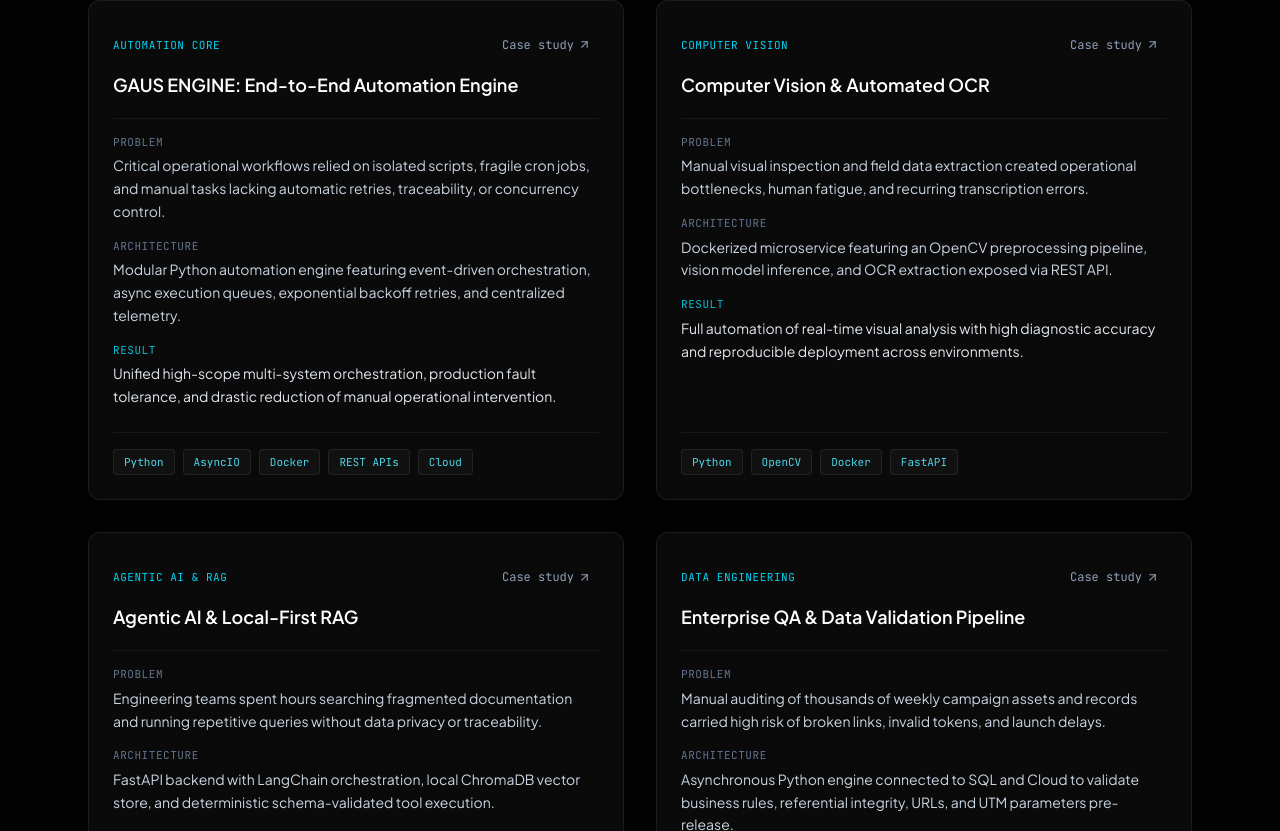
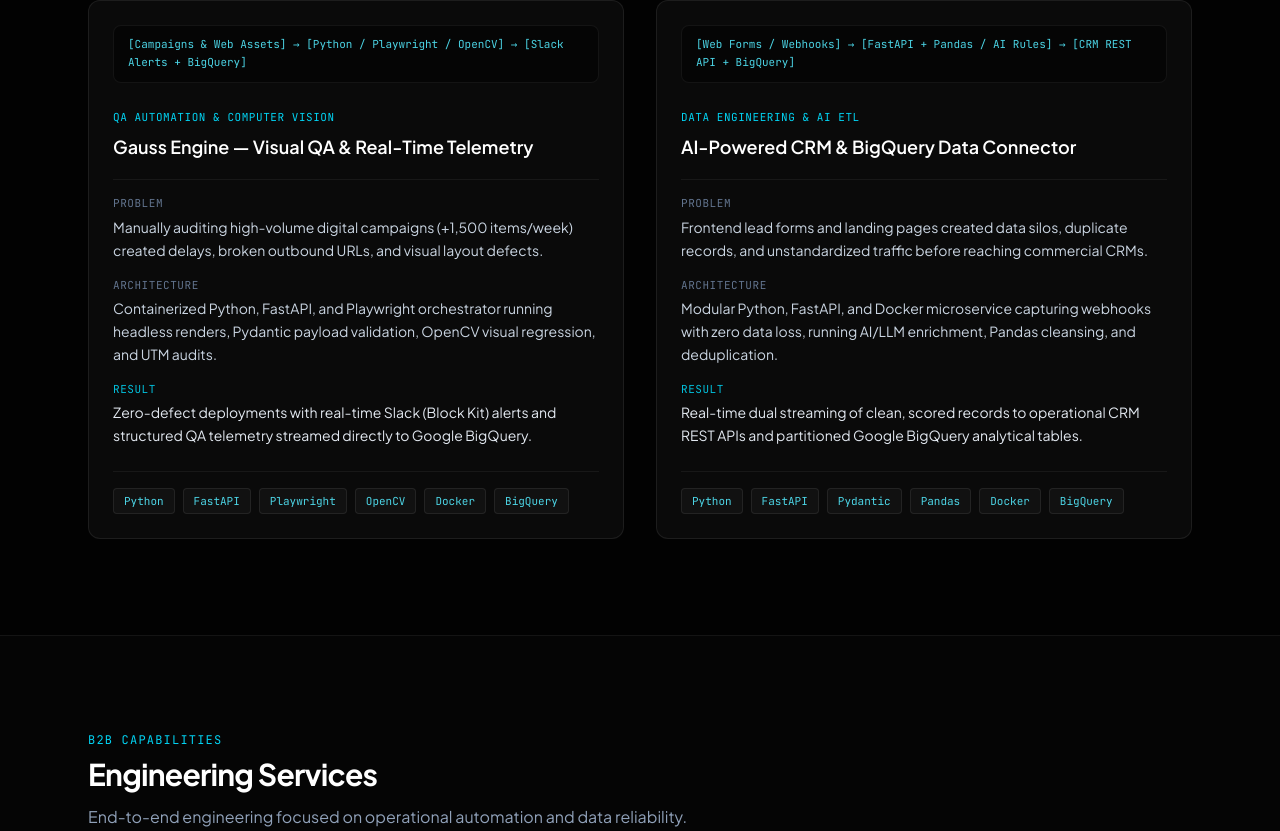
Before and after one commit to hendevdata/hendev, a React (Vite) app: page / in a window 1280 px wide. Shown: the part 989-1820 px from the top of the page. Built offline with nearby package versions, Linux system fonts and the light colour scheme.

Commit message:
refactor(projects,copy): focus on 2 core case studies (Gauss Engine & CRM-BigQuery), add monospace flows & clean ES/EN copy

```diff
--- a/src/components/ProjectsSection.jsx
+++ b/src/components/ProjectsSection.jsx
@@ -1,5 +1,4 @@
 import React from 'react';
-import { ArrowUpRight } from 'lucide-react';
 
 export default function ProjectsSection({ t }) {
   return (
@@ -30,20 +29,16 @@ export default function ProjectsSection({ t }) {
             className="flex flex-col justify-between rounded-xl border border-white/[0.08] bg-[#0A0A0A] p-5 transition-colors hover:border-cyan-500/30 sm:p-6"
           >
             <div>
-              <div className="flex items-center justify-between gap-2">
-                <span className="font-mono text-[11px] uppercase tracking-wider text-cyan-400">
-                  {project.category}
-                </span>
-                {project.slug && (
-                  <a
-                    href={`/projects/${project.slug}`}
-                    className="inline-flex min-h-[40px] items-center gap-1 rounded-md px-2 font-mono text-xs text-slate-400 transition-colors hover:bg-white/[0.04] hover:text-cyan-300"
-                  >
-                    <span>{t.labels.caseStudyLink}</span>
-                    <ArrowUpRight size={13} aria-hidden="true" />
-                  </a>
-                )}
+              {/* Minimalist Monospace Architecture Flow */}
+              <div className="mb-5 overflow-x-auto rounded-lg border border-white/[0.06] bg-[#050505] px-3.5 py-2.5">
+                <p className="whitespace-nowrap font-mono text-[11px] text-cyan-300/90 sm:whitespace-normal sm:leading-relaxed">
+                  {project.flow}
+                </p>
               </div>
+
+              <span className="font-mono text-[11px] uppercase tracking-wider text-cyan-400">
+                {project.category}
+              </span>
 
               <h3 className="mt-2 text-lg font-semibold leading-snug text-white">
                 {project.title}
--- a/src/i18n/translations.js
+++ b/src/i18n/translations.js
@@ -11,7 +11,7 @@ export const translations = {
     seo: {
       title: 'Henry Larreal | Automatización Python, CV y Datos',
       description:
-        'Python Automation Developer, Computer Vision Engineer y Consultor IA y Datos. Arquitecturas escalables en producción con Python, OpenCV, AWS y GCP.',
+        'Python Automation Developer, Computer Vision Engineer y Consultor IA y Datos. Sistemas escalables con Python, Playwright, OpenCV, FastAPI y BigQuery.',
       ogLocale: 'es_ES',
     },
     nav: {
@@ -26,7 +26,7 @@ export const translations = {
       badge: 'Disponible para proyectos B2B y roles remotos',
       h1: 'Automatización con Python, Visión por Computadora y Arquitecturas de Datos.',
       subtitle:
-        'Transformo procesos manuales y cuellos de botella operativos en sistemas escalables en producción con Python, Computer Vision y Cloud.',
+        'Diseño pipelines en Python, sistemas de Visión por Computadora y arquitecturas Cloud que reemplazan tareas manuales por software escalable.',
       ctaPrimary: 'Ver Proyectos',
       ctaSecondary: 'Contactar',
     },
@@ -50,67 +50,40 @@ export const translations = {
     ],
     projects: {
       eyebrow: 'Casos de Estudio',
-      title: 'Proyectos Destacados en Producción',
+      title: 'Proyectos Destacados',
       subtitle:
-        'Sistemas reales diseñados bajo arquitectura resiliente: problema de negocio, diseño técnico y resultado medible.',
+        'Arquitecturas reales en operación: problema, diseño técnico y resultado medible.',
       labels: {
         problem: 'Problema',
         architecture: 'Arquitectura',
         result: 'Resultado',
-        caseStudyLink: 'Caso técnico',
       },
       items: [
         {
-          id: 'gaus-engine',
-          slug: 'gaus-engine',
-          title: 'GAUS ENGINE: Motor de Automatización End-to-End',
-          category: 'Automation Core',
+          id: 'gauss-engine',
+          title: 'Gauss Engine — QA Visual y Telemetría en Tiempo Real',
+          category: 'QA AUTOMATION & COMPUTER VISION',
+          flow: '[Campaigns & Web Assets] → [Python / Playwright / OpenCV] → [Slack Alerts + BigQuery]',
           problem:
-            'Flujos operativos críticos dependían de scripts aislados, cron jobs frágiles y tareas manuales sin reintentos automáticos, trazabilidad ni control de concurrencia.',
+            'Auditar manualmente campañas digitales de alto volumen (+1,500 ítems/semana) generaba retrasos, enlaces rotos y errores visuales en producción.',
           architecture:
-            'Motor modular de automatización en Python con orquestación basada en eventos, colas de ejecución asíncrona, backoff exponencial y telemetría centralizada.',
+            'Orquestador en Python, FastAPI y Playwright en Docker que ejecuta renders headless, validación de payloads (Pydantic), regresión visual con OpenCV y auditoría de UTMs.',
           result:
-            'Orquestación unificada de flujos multi-sistema de alto alcance, tolerancia a fallos en producción y eliminación de intervención operativa manual.',
-          tags: ['Python', 'AsyncIO', 'Docker', 'APIs REST', 'Cloud'],
+            'Despliegues sin defectos con alertas instantáneas vía Slack (Block Kit) y telemetría estructurada en Google BigQuery.',
+          tags: ['Python', 'FastAPI', 'Playwright', 'OpenCV', 'Docker', 'BigQuery'],
         },
         {
-          id: 'cv-ocr',
-          slug: 'tilapia-scan-ai',
-          title: 'Visión por Computadora y OCR Automatizado',
-          category: 'Computer Vision',
+          id: 'crm-bigquery-connector',
+          title: 'Conector de Datos IA — CRM & Google BigQuery',
+          category: 'DATA ENGINEERING & AI ETL',
+          flow: '[Web Forms / Webhooks] → [FastAPI + Pandas / AI Rules] → [CRM REST API + BigQuery]',
           problem:
-            'Inspección visual y extracción de datos en campo realizadas de forma manual, generando cuellos de botella, fatiga operativa y errores de transcripción.',
+            'Los formularios web y landing pages generaban silos de datos, registros duplicados y leads mal formateados antes de llegar al CRM comercial.',
           architecture:
-            'Microservicio contenerizado en Docker con pipeline de preprocesamiento en OpenCV, inferencia de modelos de visión y extracción OCR expuesta vía API.',
+            'Microservicio en Python, FastAPI y Docker que ingesta webhooks sin pérdida de datos, normaliza, deduplica y califica leads con Pandas y reglas de IA/LLM.',
           result:
-            'Automatización completa del análisis visual en tiempo real con alta precisión diagnóstica y despliegue reproducible en cualquier entorno.',
-          tags: ['Python', 'OpenCV', 'Docker', 'FastAPI'],
-        },
-        {
-          id: 'agentic-rag',
-          slug: 'ivanna-agentic-assistant',
-          title: 'IA Agéntica y RAG Local-First',
-          category: 'Agentic AI & RAG',
-          problem:
-            'Equipos técnicos perdiendo horas buscando en documentación fragmentada y ejecutando consultas repetitivas sin control de privacidad ni trazabilidad.',
-          architecture:
-            'Backend en FastAPI con orquestación en LangChain, base vectorial local en ChromaDB y ejecución determinística de herramientas con validación de esquemas.',
-          result:
-            'Respuestas contextualizadas con latencia sub-segundo, cero exposición de datos sensibles a terceros y flujos operativos automatizados.',
-          tags: ['Python', 'FastAPI', 'LangChain', 'ChromaDB'],
-        },
-        {
-          id: 'enterprise-qa',
-          slug: 'the-home-depot-qa',
-          title: 'Pipeline Enterprise de QA y Validación de Datos',
-          category: 'Data Engineering',
-          problem:
-            'Auditoría manual de miles de piezas de campañas marketing y registros semanales con alto riesgo de enlaces rotos, tokens inválidos y retrasos de salida.',
-          architecture:
-            'Motor asíncrono en Python conectado a SQL y Cloud para validar reglas de negocio, integridad referencial, URLs y parámetros UTM antes de producción.',
-          result:
-            'Auditoría automatizada de +1,500 ítems/semana, reducción del tiempo de QA en 75% y eliminación de errores manuales en lanzamientos.',
-          tags: ['Python', 'SQL', 'Cloud', 'BigQuery'],
+            'Sincronización dual en tiempo real con datos limpios hacia el CRM vía API REST y tablas particionadas en Google BigQuery listas para analítica.',
+          tags: ['Python', 'FastAPI', 'Pydantic', 'Pandas', 'Docker', 'BigQuery'],
         },
       ],
     },
@@ -118,19 +91,19 @@ export const translations = {
       eyebrow: 'Capacidades B2B',
       title: 'Servicios de Ingeniería',
       subtitle:
-        'Consultoría técnica y desarrollo end-to-end orientado a impacto operativo y retorno medible.',
+        'Implementación técnica end-to-end enfocada en automatización operativa e integridad de datos.',
       items: [
         {
           id: 'automation',
           title: 'Automatización de Procesos (Python & APIs)',
           description:
-            'Eliminación de tareas manuales repetitivas mediante scripts robustos, scrapers resilientes, integraciones REST/GraphQL y pipelines de QA automatizado.',
+            'Eliminación de tareas manuales repetitivas mediante scripts robustos, Playwright, integraciones REST/GraphQL y pipelines de QA automatizado.',
         },
         {
           id: 'cv-ai',
           title: 'Visión por Computadora e IA Aplicada',
           description:
-            'Sistemas de inspección visual, OCR, agentes autónomos y arquitecturas RAG privadas listas para operar en contenedores y entornos productivos.',
+            'Sistemas de inspección visual con OpenCV, OCR, regresión de layouts y flujos con LLMs contenerizados en Docker.',
         },
         {
           id: 'data-cloud',
@@ -143,7 +116,7 @@ export const translations = {
     stack: {
       eyebrow: 'Herramientas',
       title: 'Stack Técnico',
-      subtitle: 'Tecnologías probadas en entornos de producción.',
+      subtitle: 'Herramientas principales en mi flujo diario de ingeniería.',
       categories: [
         {
           name: 'Lenguajes y Datos',
@@ -161,8 +134,8 @@ export const translations = {
     },
     aboutContact: {
       eyebrow: 'Sobre mí y Contacto',
-      title: 'Hablemos directo, sin formularios fríos.',
-      bio: 'Soy Henry Larreal, Data & AI Automation Engineer. Construyo sistemas que funcionan en producción, no solo notebooks: arquitecturas limpias, observables y mantenibles pensadas para resolver cuellos de botella reales de negocio.',
+      title: '¿Tienes un proceso que automatizar? Hablemos.',
+      bio: 'Soy Henry Larreal, Data & AI Automation Engineer. Construyo sistemas que funcionan en producción, no solo notebooks: APIs con FastAPI, validación con Pydantic, pipelines en BigQuery y automatización con Playwright listos para operar 24/7.',
       emailLabel: 'Correo directo',
       copyBtn: 'Copiar correo',
       copiedBtn: 'Copiado',
@@ -180,7 +153,7 @@ export const translations = {
     seo: {
       title: 'Henry Larreal | Python Automation, CV & Data Engineer',
       description:
-        'Python Automation Developer, Computer Vision Engineer & Data Engineering Consultant. Transforming manual workflows into scalable production systems.',
+        'Python Automation Developer, Computer Vision Engineer & Data Engineering Consultant. Scalable systems with Python, Playwright, OpenCV, FastAPI & BigQuery.',
       ogLocale: 'en_US',
     },
     nav: {
@@ -195,7 +168,7 @@ export const translations = {
       badge: 'Available for B2B projects & remote roles',
       h1: 'Python Automation, Computer Vision & Data Architectures.',
       subtitle:
-        'I transform manual processes and operational bottlenecks into scalable production systems using Python, Computer Vision, and Cloud.',
+        'I replace manual workflows with scalable Python pipelines, Computer Vision systems, and automated Cloud data architectures.',
       ctaPrimary: 'View Projects',
       ctaSecondary: 'Contact',
     },
@@ -219,67 +192,40 @@ export const translations = {
     ],
     projects: {
       eyebrow: 'Case Studies',
-      title: 'Featured Production Projects',
+      title: 'Featured Projects',
       subtitle:
-        'Real-world systems engineered for resilience: business problem, technical architecture, and measurable outcome.',
+        'Production-grade architectures: business problem, system design, and measurable outcome.',
       labels: {
         problem: 'Problem',
         architecture: 'Architecture',
         result: 'Result',
-        caseStudyLink: 'Case study',
       },
       items: [
         {
-          id: 'gaus-engine',
-          slug: 'gaus-engine',
-          title: 'GAUS ENGINE: End-to-End Automation Engine',
-          category: 'Automation Core',
+          id: 'gauss-engine',
+          title: 'Gauss Engine — Visual QA & Real-Time Telemetry',
+          category: 'QA AUTOMATION & COMPUTER VISION',
+          flow: '[Campaigns & Web Assets] → [Python / Playwright / OpenCV] → [Slack Alerts + BigQuery]',
           problem:
-            'Critical operational workflows relied on isolated scripts, fragile cron jobs, and manual tasks lacking automatic retries, traceability, or concurrency control.',
+            'Manually auditing high-volume digital campaigns (+1,500 items/week) created delays, broken outbound URLs, and visual layout defects.',
           architecture:
-            'Modular Python automation engine featuring event-driven orchestration, async execution queues, exponential backoff retries, and centralized telemetry.',
+            'Containerized Python, FastAPI, and Playwright orchestrator running headless renders, Pydantic payload validation, OpenCV visual regression, and UTM audits.',
           result:
-            'Unified high-scope multi-system orchestration, production fault tolerance, and drastic reduction of manual operational intervention.',
-          tags: ['Python', 'AsyncIO', 'Docker', 'REST APIs', 'Cloud'],
+            'Zero-defect deployments with real-time Slack (Block Kit) alerts and structured QA telemetry streamed directly to Google BigQuery.',
+          tags: ['Python', 'FastAPI', 'Playwright', 'OpenCV', 'Docker', 'BigQuery'],
         },
         {
-          id: 'cv-ocr',
-          slug: 'tilapia-scan-ai',
-          title: 'Computer Vision & Automated OCR',
-          category: 'Computer Vision',
+          id: 'crm-bigquery-connector',
+          title: 'AI-Powered CRM & BigQuery Data Connector',
+          category: 'DATA ENGINEERING & AI ETL',
+          flow: '[Web Forms / Webhooks] → [FastAPI + Pandas / AI Rules] → [CRM REST API + BigQuery]',
           problem:
-            'Manual visual inspection and field data extraction created operational bottlenecks, human fatigue, and recurring transcription errors.',
+            'Frontend lead forms and landing pages created data silos, duplicate records, and unstandardized traffic before reaching commercial CRMs.',
           architecture:
-            'Dockerized microservice featuring an OpenCV preprocessing pipeline, vision model inference, and OCR extraction exposed via REST API.',
+            'Modular Python, FastAPI, and Docker microservice capturing webhooks with zero data loss, running AI/LLM enrichment, Pandas cleansing, and deduplication.',
           result:
-            'Full automation of real-time visual analysis with high diagnostic accuracy and reproducible deployment across environments.',
-          tags: ['Python', 'OpenCV', 'Docker', 'FastAPI'],
-        },
-        {
-          id: 'agentic-rag',
-          slug: 'ivanna-agentic-assistant',
-          title: 'Agentic AI & Local-First RAG',
-          category: 'Agentic AI & RAG',
-          problem:
-            'Engineering teams spent hours searching fragmented documentation and running repetitive queries without data privacy or traceability.',
-          architecture:
-            'FastAPI backend with LangChain orchestration, local ChromaDB vector store, and deterministic schema-validated tool execution.',
-          result:
-            'Sub-second contextual responses, zero third-party exposure of sensitive data, and automated operational workflows.',
-          tags: ['Python', 'FastAPI', 'LangChain', 'ChromaDB'],
-        },
-        {
-          id: 'enterprise-qa',
-          slug: 'the-home-depot-qa',
-          title: 'Enterprise QA & Data Validation Pipeline',
-          category: 'Data Engineering',
-          problem:
-            'Manual auditing of thousands of weekly campaign assets and records carried high risk of broken links, invalid tokens, and launch delays.',
-          architecture:
-            'Asynchronous Python engine connected to SQL and Cloud to validate business rules, referential integrity, URLs, and UTM parameters pre-release.',
-          result:
-            'Automated auditing of +1,500 items/week, 75% reduction in QA turnaround time, and zero manual release errors.',
-          tags: ['Python', 'SQL', 'Cloud', 'BigQuery'],
+            'Real-time dual streaming of clean, scored records to operational CRM REST APIs and partitioned Google BigQuery analytical tables.',
+          tags: ['Python', 'FastAPI', 'Pydantic', 'Pandas', 'Docker', 'BigQuery'],
         },
       ],
     },
@@ -287,19 +233,19 @@ export const translations = {
       eyebrow: 'B2B Capabilities',
       title: 'Engineering Services',
       subtitle:
-        'Technical consulting and end-to-end engineering focused on operational leverage and measurable ROI.',
+        'End-to-end engineering focused on operational automation and data reliability.',
       items: [
         {
           id: 'automation',
           title: 'Process Automation (Python & APIs)',
           description:
-            'Eliminating repetitive manual work through robust Python scripts, resilient scrapers, REST/GraphQL integrations, and automated QA pipelines.',
+            'Eliminating repetitive manual tasks through robust Python scripts, Playwright, REST/GraphQL integrations, and automated QA pipelines.',
         },
         {
           id: 'cv-ai',
           title: 'Computer Vision & Applied AI',
           description:
-            'Visual inspection systems, OCR, autonomous agents, and private RAG architectures containerized and ready for production workloads.',
+            'Visual inspection systems with OpenCV, OCR, layout regression, and LLM-driven enrichment workflows containerized in Docker.',
         },
         {
           id: 'data-cloud',
@@ -312,7 +258,7 @@ export const translations = {
     stack: {
       eyebrow: 'Tooling',
       title: 'Tech Stack',
-      subtitle: 'Battle-tested technologies in production environments.',
+      subtitle: 'Core tools across my daily engineering workflow.',
       categories: [
         {
           name: 'Languages & Data',
@@ -330,8 +276,8 @@ export const translations = {
     },
     aboutContact: {
       eyebrow: 'About & Contact',
-      title: 'Direct communication, no cold forms.',
-      bio: "I'm Henry Larreal, Data & AI Automation Engineer. I build systems that work in production, not just notebooks: clean, observable, and maintainable architectures engineered to eliminate real business bottlenecks.",
+      title: "Have a process to automate? Let's talk.",
+      bio: "I'm Henry Larreal, Data & AI Automation Engineer. I build systems that run in production, not just notebooks: FastAPI services, Pydantic validation, BigQuery pipelines, and Playwright automation engineered to operate reliably 24/7.",
       emailLabel: 'Direct email',
       copyBtn: 'Copy email',
       copiedBtn: 'Copied',
```
Also changed, not shown: index.html (+9 -25 lines).
